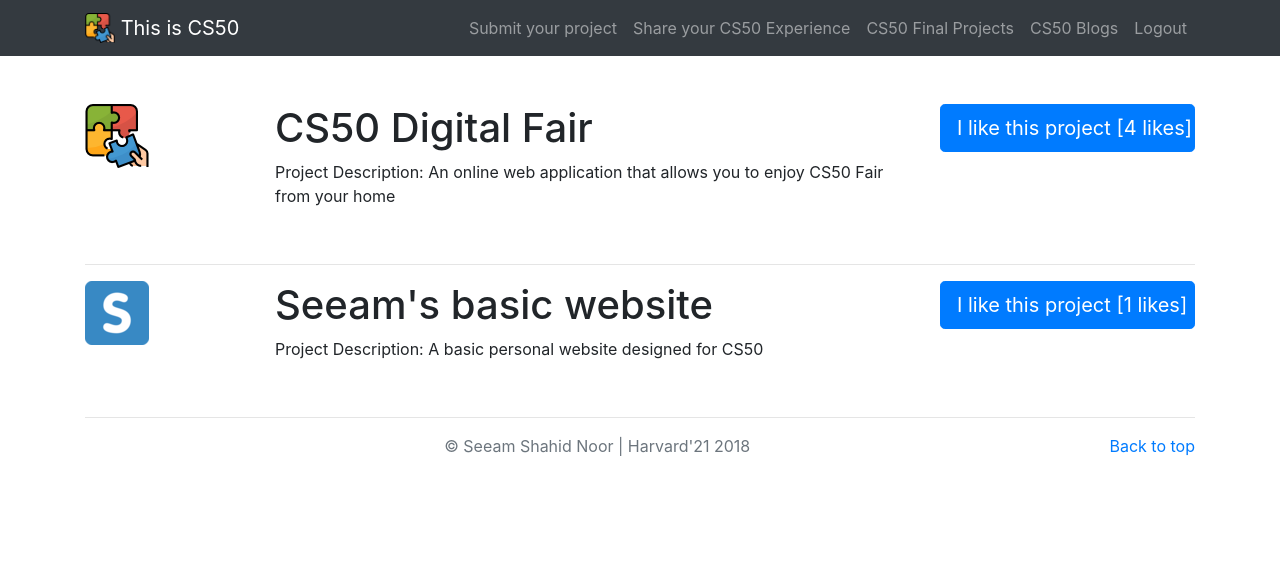
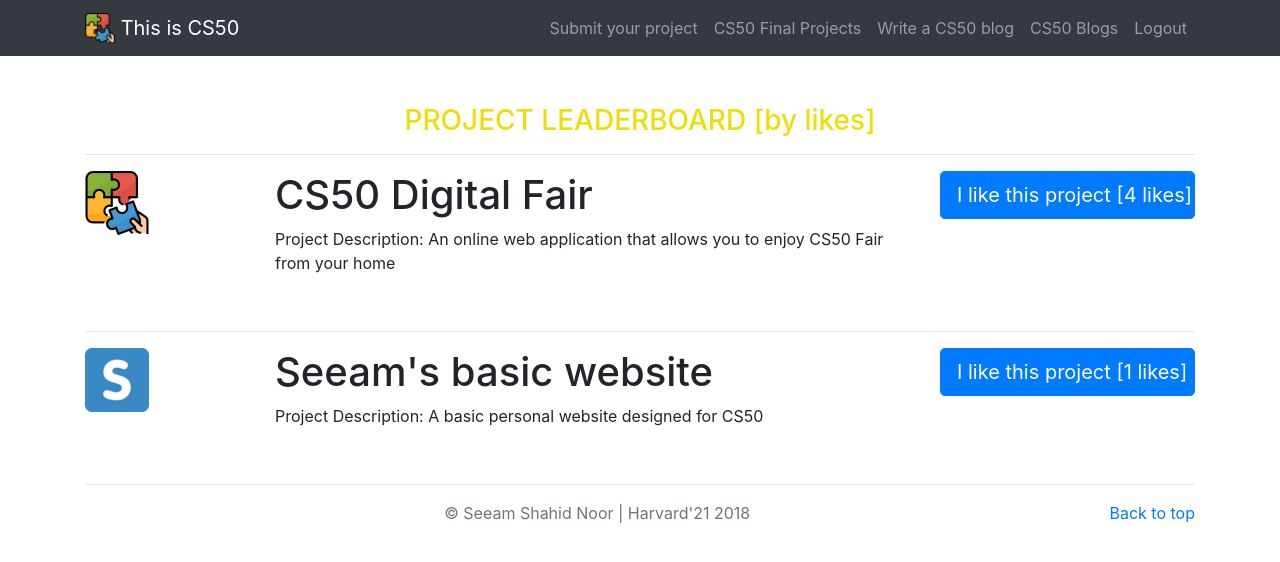
Before and after one commit to Seeam2590/cs50_fair, a Django app: page /idea/ in a window 1280 px wide. Shown: the top 562 px of the page. Run offline with Django 3.2, Linux system fonts and the light colour scheme; a user stored in the database is signed in; data comes from the database, SQL or seed files in the repository; both versions use the stored data as it was after the commit; some libraries are stand-ins or nearby versions.

Commit message:
Extra modifications

```diff
--- a/cs50s90/templates/base.html
+++ b/cs50s90/templates/base.html
@@ -29,8 +29,8 @@
         <div class="navbar-nav ml-auto">
           {% if user.is_authenticated %}
           <a class="nav-item nav-link"  href="{% url 'create' %}">Submit your project</span></a>
-          <a class="nav-item nav-link"  href="{% url 'write' %}">Share your CS50 Experience</span></a>
           <a class="nav-item nav-link"  href="{% url 'allideas' %}">CS50 Final Projects</a>
+          <a class="nav-item nav-link"  href="{% url 'write' %}">Write a CS50 blog</a>
           <a class="nav-item nav-link"  href="{% url 'allblogs' %}">CS50 Blogs</a>
           <a class="nav-item nav-link" href="javascript:{document.getElementById('logout').submit()}">Logout</a>
           <form id='logout' action="{% url 'logout' %}" method='POST'>
--- a/idea/templates/idea/allideas.html
+++ b/idea/templates/idea/allideas.html
@@ -2,7 +2,10 @@
 {% block content %}
 <br/>
 <br/>
-
+<h3 style="text-align:center; color:#edde0b">
+  PROJECT LEADERBOARD [by likes]
+</h3>
+<hr/>
 
 {% for idea in Ideas.all %}
 <div class = 'row' onclick="window.location='{% url 'detail' idea.id %}';" style="cursor: pointer;">
--- a/idea/views.py
+++ b/idea/views.py
@@ -6,7 +6,7 @@
 # Create your views here.
 @login_required(login_url='/account/signup')
 def allideas(request):
-    Ideas = idea.objects
+    Ideas = idea.objects.order_by('-votes_total')
     return render(request, 'idea/allideas.html', {'Ideas':Ideas})
 
 @login_required(login_url='/account/signup')
--- a/people/templates/people/home.html
+++ b/people/templates/people/home.html
@@ -29,8 +29,8 @@
         <div class="navbar-nav ml-auto">
           {% if user.is_authenticated %}
           <a class="nav-item nav-link"  href="{% url 'create' %}">Submit your project</a>
-          <a class="nav-item nav-link"  href="{% url 'write' %}">Share your CS50 experience</a>
           <a class="nav-item nav-link"  href="{% url 'allideas' %}">CS50 Final Projects</a>
+          <a class="nav-item nav-link"  href="{% url 'write' %}">Write a CS50 blog</a>
           <a class="nav-item nav-link"  href="{% url 'allblogs' %}">CS50 Blogs</a>
           <a class="nav-item nav-link" href="javascript:{document.getElementById('logout').submit()}">Logout</a>
           <form id='logout' action="{% url 'logout' %}" method='POST'>
```
Also changed, not shown: blog/templates/blog/allblogs.html (+6 -2 lines), blog/views.py (+5 -2 lines), cs50s90/static/Seeamscreenshot.png (added), cs50s90/static/cs50hackathon.jpg (added), cs50s90/static/letter-s.png (added), db.sqlite3, media/images/Seeamscreenshot.png (added), media/images/cs50hackathon.jpg (added), media/images/letter-s.png (added).
